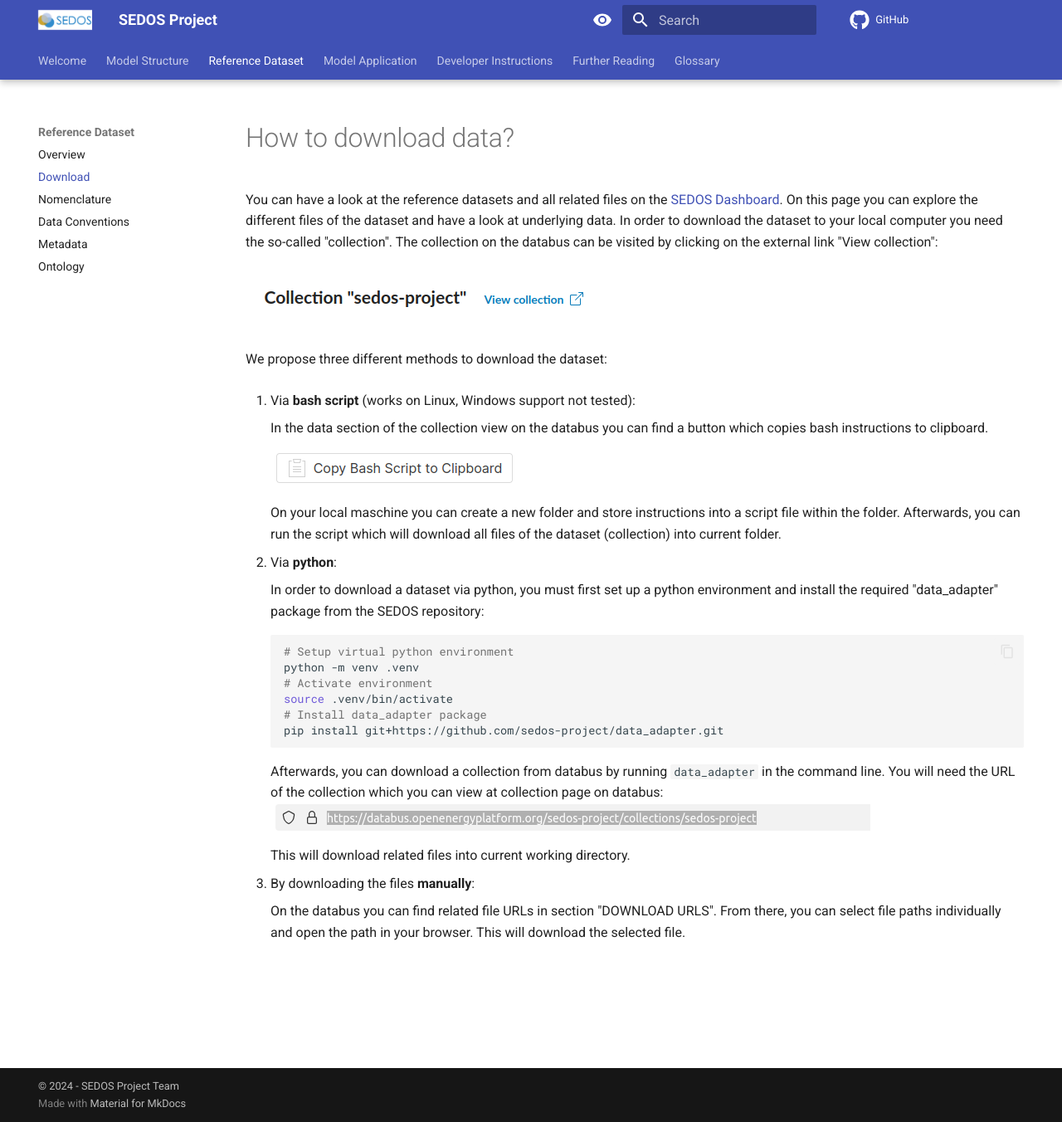
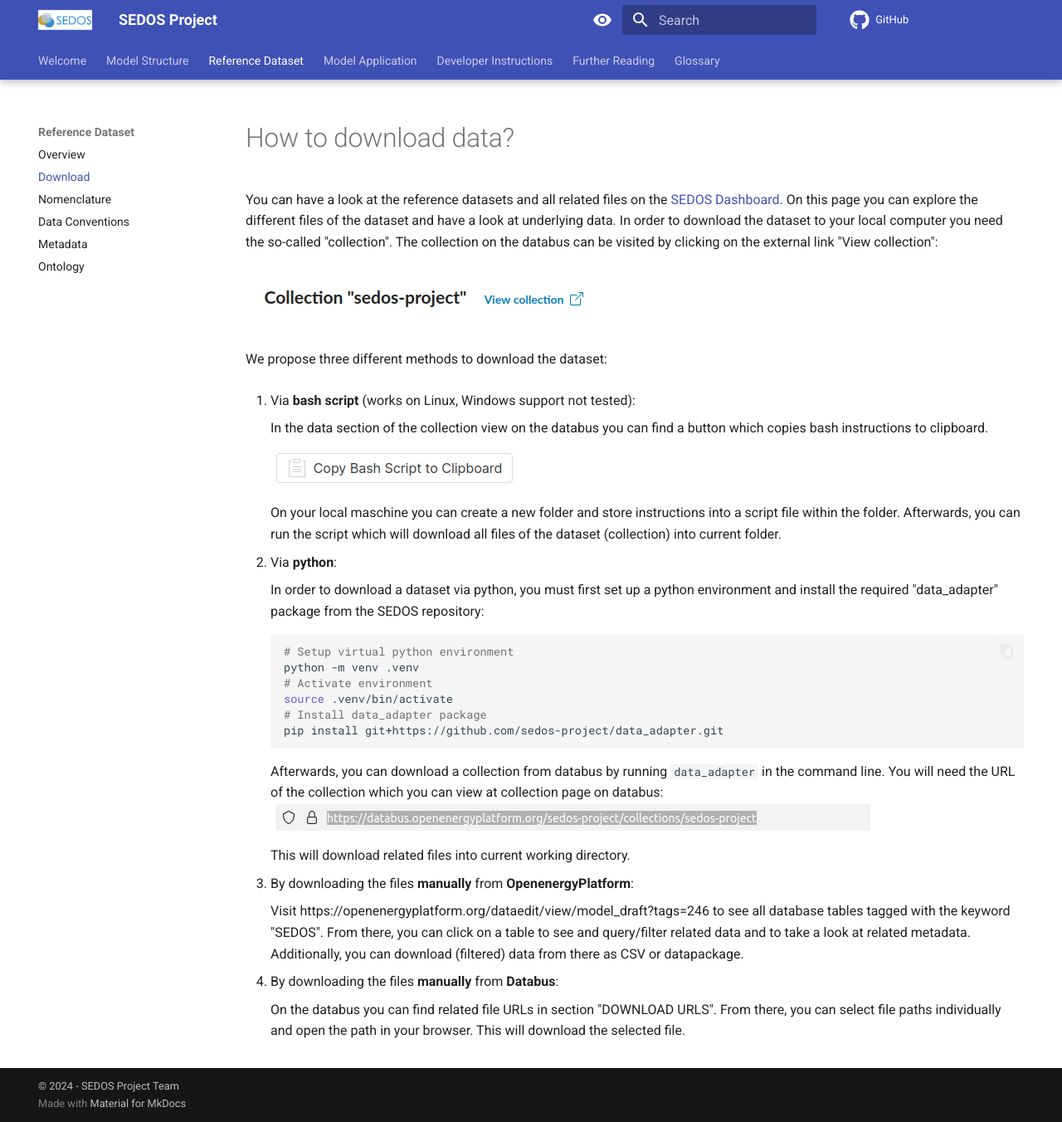
Before and after one commit to sedos-project/organization, an MkDocs documentation site: the page built from docs/visitor/data/download.md, in a window 1280 px wide and 1352 px high. Shown: the whole window at 83% size. Built offline with MkDocs 1.6.1 and Material for MkDocs 9.7.7, drawn with Linux system fonts in a browser that asks for light colours; comment, search, counter and statistics services are not loaded.

Commit message:
Add option to download data from OEP

```diff
--- a/docs/visitor/data/download.md
+++ b/docs/visitor/data/download.md
@@ -35,7 +35,13 @@ We propose three different methods to download the dataset:
 
     This will download related files into current working directory.
 
-3. By downloading the files **manually**:
+3. By downloading the files **manually** from **OpenenergyPlatform**:
+
+    Visit https://openenergyplatform.org/dataedit/view/model_draft?tags=246 to see all database tables tagged with the keyword "SEDOS".
+    From there, you can click on a table to see and query/filter related data and to take a look at related metadata.
+    Additionally, you can download (filtered) data from there as CSV or datapackage.
+
+4. By downloading the files **manually** from **Databus**:
 
     On the databus you can find related file URLs  in section "DOWNLOAD URLS".
     From there, you can select file paths individually and open the path in your browser.
```
